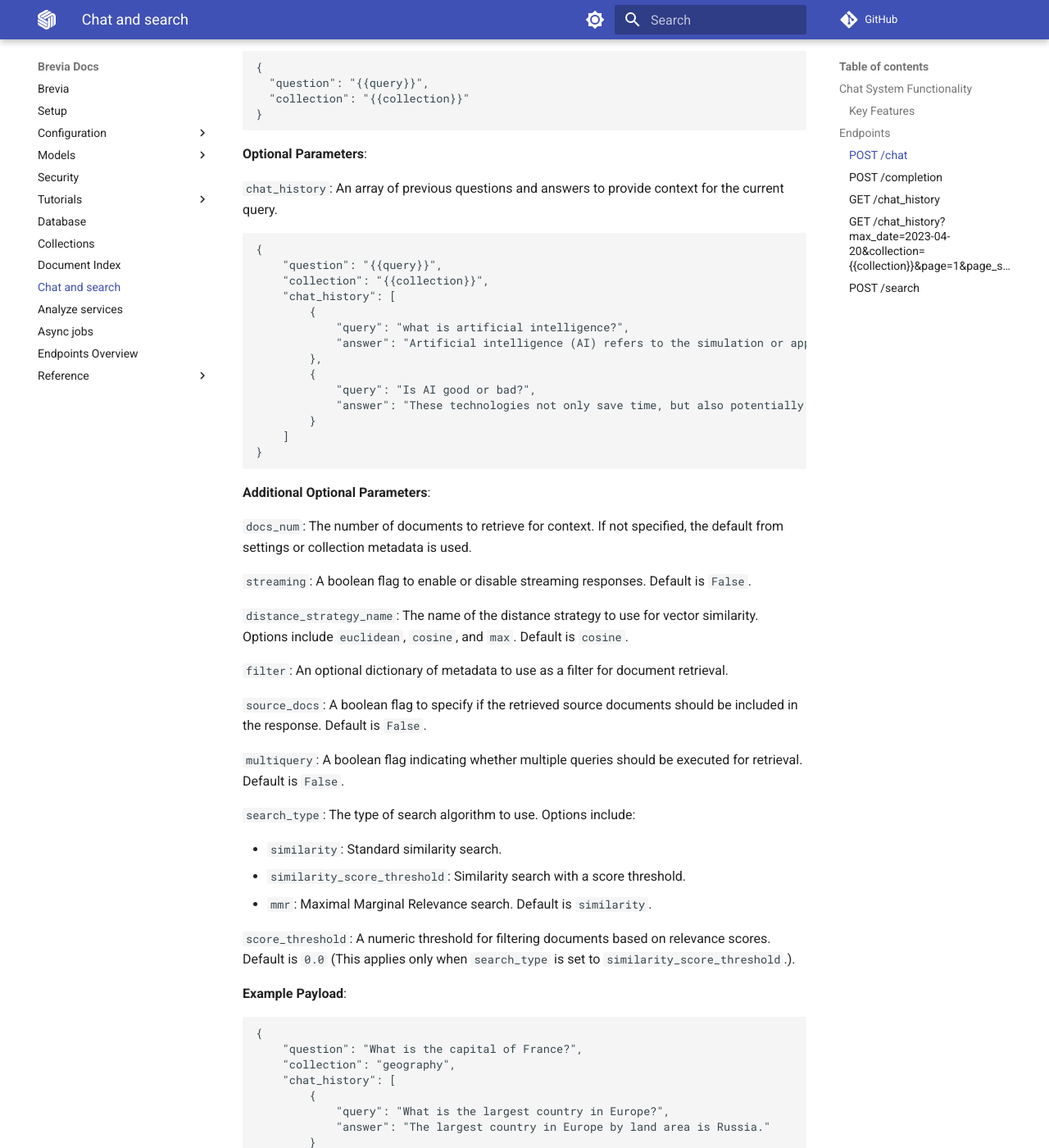
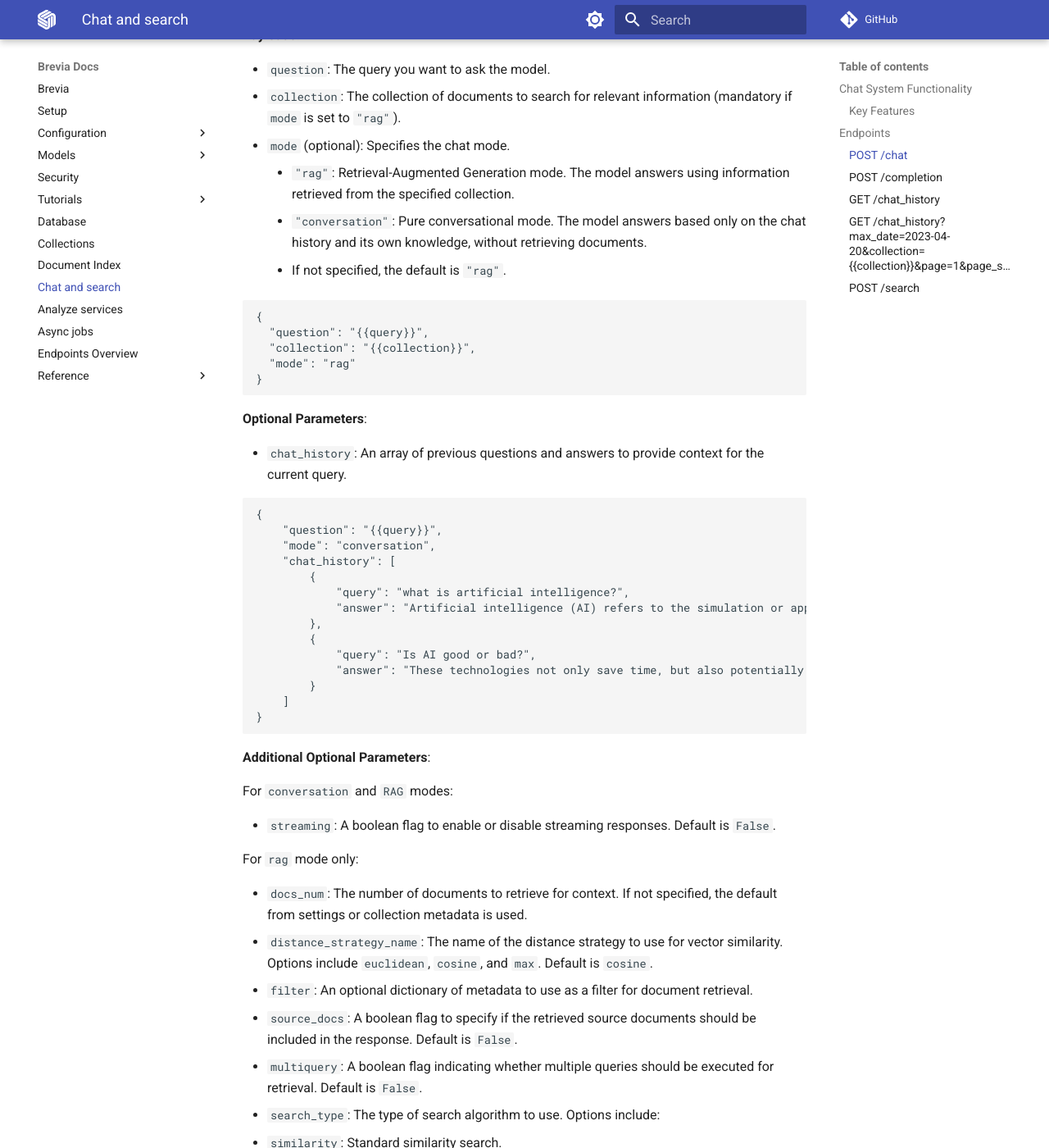
Before and after one commit to brevia-ai/brevia, an MkDocs documentation site: the page built from docs/chat_search.md, in a window 1280 px wide and 1400 px high, scrolled down 1991 px. Shown: the whole window at 82% size. Built offline with MkDocs 1.6.1 and Material for MkDocs 9.7.7, drawn with Linux system fonts in a browser that asks for light colours; comment, search, counter and statistics services are not loaded; some of the changed text lies outside the part shown.

Commit message:
Enhance chat functionality, support conversation (no-RAG) use case (#100)
* feat: enhance chat functionality with optional collection support and improved conversation chains

* feat: update conversation handling and add RAG support in chat actions

* chore: remove unused pytest import from test_chat_history.py

* refactor: reorder imports and ensure dictionary copy for settings in query module

* feat: enhance chat functionality with mode validation and update tests for invalid cases

* chore: remove unnecessary blank line in chat_action function

* feat: add glom

* feat: enhance chat result handling with glom for safer data extraction

* chore: postman update [ci skip]

* refactor: update mode in ChatBody to support 'conversation'

* feat: update test_conversation_chain_output to assert AIMessage structure

* docs: document new 'mode' parameter in /chat endpoint

* docs: enhance documentation for /chat endpoint

* chore: remove unused Result model

* chore: remove unused Field import

---------

Co-authored-by: Stefano Rosanelli <stefano.rosanelli@gmail.com>

````diff
--- a/docs/chat_search.md
+++ b/docs/chat_search.md
@@ -4,7 +4,7 @@
 
 Brevia provides two distinct endpoints for managing conversations:
 
-`/chat`: This endpoint is designed to initiate fluid and natural conversations with the language model. It integrates a conversational memory and chat history system, allowing you to build on previous interactions and create a more engaging experience.
+`/chat`: This endpoint is designed to initiate fluid and natural conversations with the language model. It integrates a conversational memory and chat history system, allowing you to build on previous interactions and create a more engaging experience. It supports both Retrieval-Augmented Generation (RAG) mode, where the model retrieves relevant documents from a specified collection to answer questions, and pure conversational mode, where the model relies solely on chat history and its own knowledge.
 
 `/completion`: This endpoint is ideal for executing single commands and requests. It provides quick and concise responses without the need for conversational context, making it perfect for launching specific tasks or obtaining immediate information.
 
@@ -49,24 +49,29 @@
 
 **Payloads**:
 
-`question`: The query you want to ask the model.
-`collection`: The collection of documents to search for relevant information.
+- `question`: The query you want to ask the model.
+- `collection`: The collection of documents to search for relevant information (mandatory if `mode` is set to `"rag"`).
+- `mode` (optional): Specifies the chat mode.
+    - `"rag"`: Retrieval-Augmented Generation mode. The model answers using information retrieved from the specified collection.
+    - `"conversation"`: Pure conversational mode. The model answers based only on the chat history and its own knowledge, without retrieving documents.
+    - If not specified, the default is `"rag"`.
 
-```JSON
+```json
 {
   "question": "{{query}}",
-  "collection": "{{collection}}"
+  "collection": "{{collection}}",
+  "mode": "rag"
 }
 ```
 
 **Optional Parameters**:
 
-`chat_history`: An array of previous questions and answers to provide context for the current query.
+- `chat_history`: An array of previous questions and answers to provide context for the current query.
 
-```JSON
+```json
 {
     "question": "{{query}}",
-    "collection": "{{collection}}",
+    "mode": "conversation",
     "chat_history": [
         {
             "query": "what is artificial intelligence?",
@@ -82,33 +87,31 @@
 
 **Additional Optional Parameters**:
 
-`docs_num`: The number of documents to retrieve for context. If not specified, the default from settings or collection metadata is used.
+For `conversation` and `RAG` modes:
 
-`streaming`: A boolean flag to enable or disable streaming responses. Default is `False`.
+- `streaming`: A boolean flag to enable or disable streaming responses. Default is `False`.
 
-`distance_strategy_name`: The name of the distance strategy to use for vector similarity. Options include `euclidean`, `cosine`, and `max`. Default is `cosine`.
+For `rag` mode only:
 
-`filter`: An optional dictionary of metadata to use as a filter for document retrieval.
-
-`source_docs`: A boolean flag to specify if the retrieved source documents should be included in the response. Default is `False`.
-
-`multiquery`: A boolean flag indicating whether multiple queries should be executed for retrieval. Default is `False`.
-
-`search_type`: The type of search algorithm to use. Options include:
-
-- `similarity`: Standard similarity search.
-- `similarity_score_threshold`: Similarity search with a score threshold.
-- `mmr`: Maximal Marginal Relevance search.
-Default is `similarity`.
-
-`score_threshold`: A numeric threshold for filtering documents based on relevance scores. Default is `0.0` (This applies only when `search_type` is set to `similarity_score_threshold`.).
+- `docs_num`: The number of documents to retrieve for context. If not specified, the default from settings or collection metadata is used.
+- `distance_strategy_name`: The name of the distance strategy to use for vector similarity. Options include `euclidean`, `cosine`, and `max`. Default is `cosine`.
+- `filter`: An optional dictionary of metadata to use as a filter for document retrieval.
+- `source_docs`: A boolean flag to specify if the retrieved source documents should be included in the response. Default is `False`.
+- `multiquery`: A boolean flag indicating whether multiple queries should be executed for retrieval. Default is `False`.
+- `search_type`: The type of search algorithm to use. Options include:
+  - `similarity`: Standard similarity search.
+  - `similarity_score_threshold`: Similarity search with a score threshold.
+  - `mmr`: Maximal Marginal Relevance search.
+    Default is `similarity`.
+- `score_threshold`: A numeric threshold for filtering documents based on relevance scores. Default is `0.0` (applies only when `search_type` is set to `similarity_score_threshold`).
 
 **Example Payload**:
 
-```JSON
+```json
 {
     "question": "What is the capital of France?",
     "collection": "geography",
+    "mode": "rag",
     "chat_history": [
         {
             "query": "What is the largest country in Europe?",
@@ -124,6 +127,12 @@
     "score_threshold": 0.5
 }
 ```
+
+**Notes:**
+
+- If `mode` is not specified, the default behavior is `"rag"`.
+- In `"rag"` mode, the model uses both the provided collection and chat history for context.
+- In `"conversation"` mode, the model ignores the collection and relies solely on chat history and its own knowledge.
 
 ### POST `/completion`
 
--- a/pyproject.toml
+++ b/pyproject.toml
@@ -34,6 +34,7 @@
   pgvector = "^0.4.0"
   pypdf = "^5.4.0"
   lxml = "^5.3.1"
+  glom = "^24.11.0"
 
     [tool.poetry.dependencies.uvicorn]
     version = "^0.34.2"
````
Also changed, not shown: docs/endpoints_overview.md (+37 -10 lines), 10 other files.
